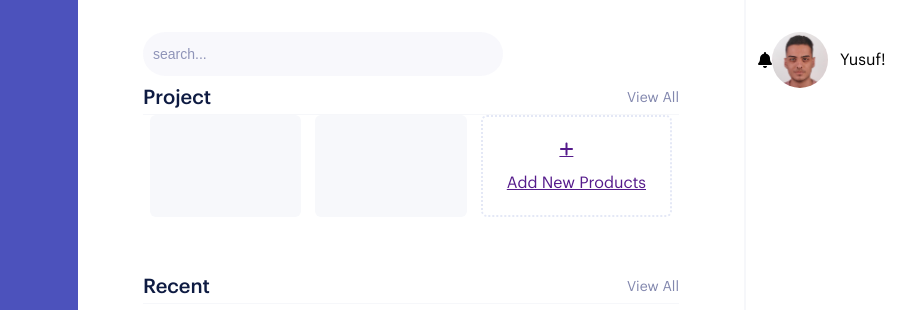
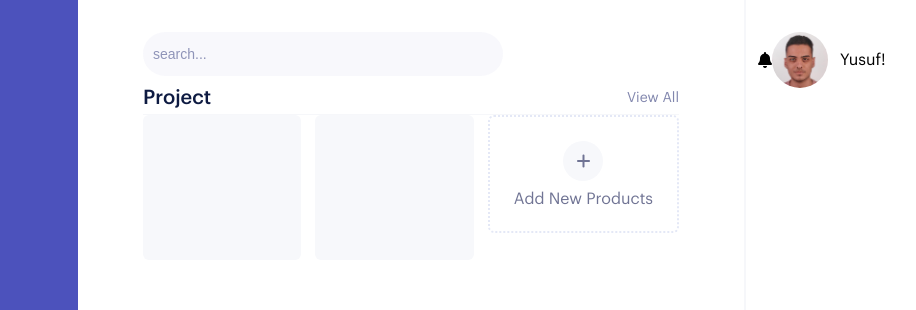
Before and after one commit to DevYosef35/dashboardUI, a plain HTML site: page index.html in a window 1280 px wide. Shown: the top 310 px of the page, 174-1090 px from the left. Drawn offline with Linux system fonts and the light colour scheme.

Commit message:
proje kutuları oluşturuldu

```diff
--- a/css/style.css
+++ b/css/style.css
@@ -185,8 +185,10 @@ body{
 }
 .projects{
     display: flex;
+    margin: 0 -7px;
 }
 .box{
+    height: 145px;
     flex: 1;
     margin: 0 7px;
     background-color: #f7f8fb;
@@ -198,13 +200,24 @@ body{
     padding: 24px;
     flex-direction: column;
     align-items: center;
+    text-decoration: none;
+    color: #8186ad;
     border: 2px dotted #e4e8f6;
     border-radius: 6px;
 }
+.inner-box .empty-box a{
+    color:  #707494
+}
 .inner-box .empty-box a i{
-    border-radius: 34px;
-    width: 34px;
-    height: 34px;
+    border-radius: 50%;
+    display: flex;
+    flex-direction: column;
+    align-items: center;
+    justify-content: center;
+    width: 40px;
+    background-color: #f7f8fb;
+    height: 40px;
+    margin-bottom: 10px;
 }
 
 
```
